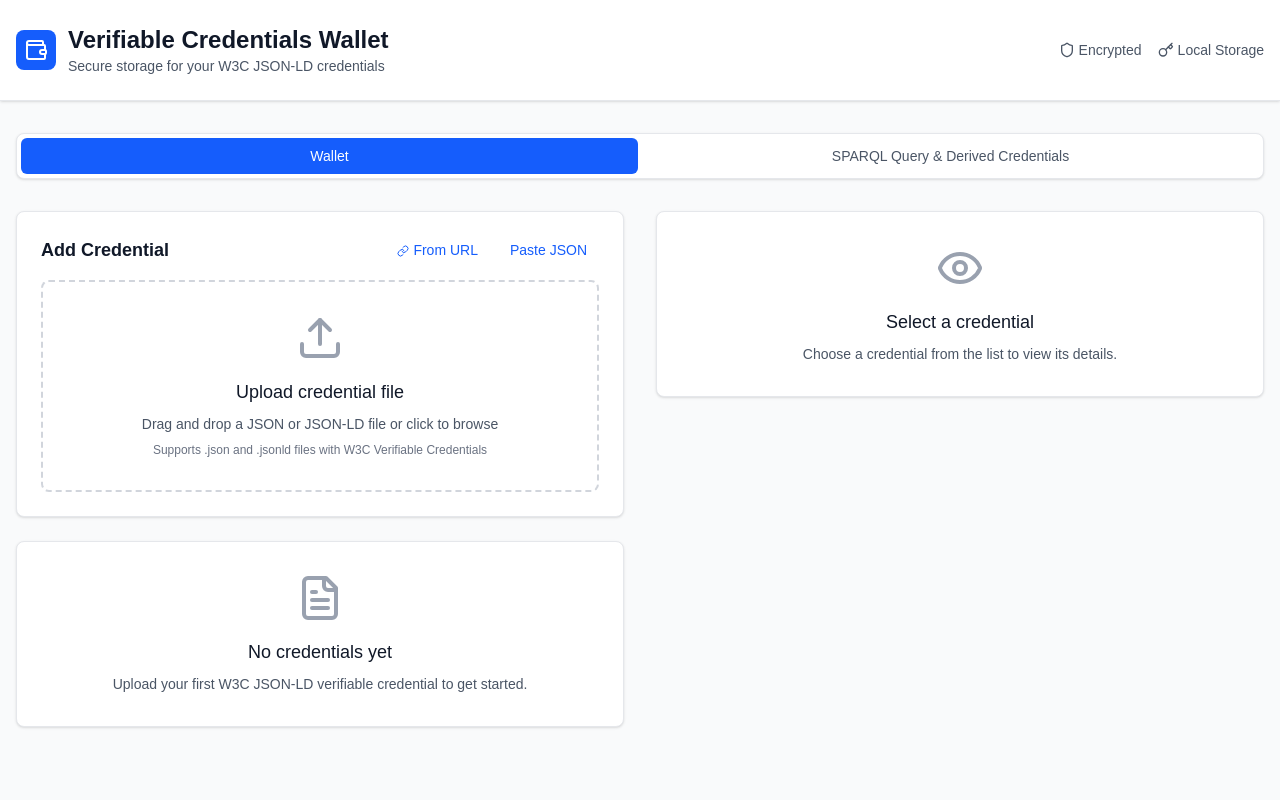
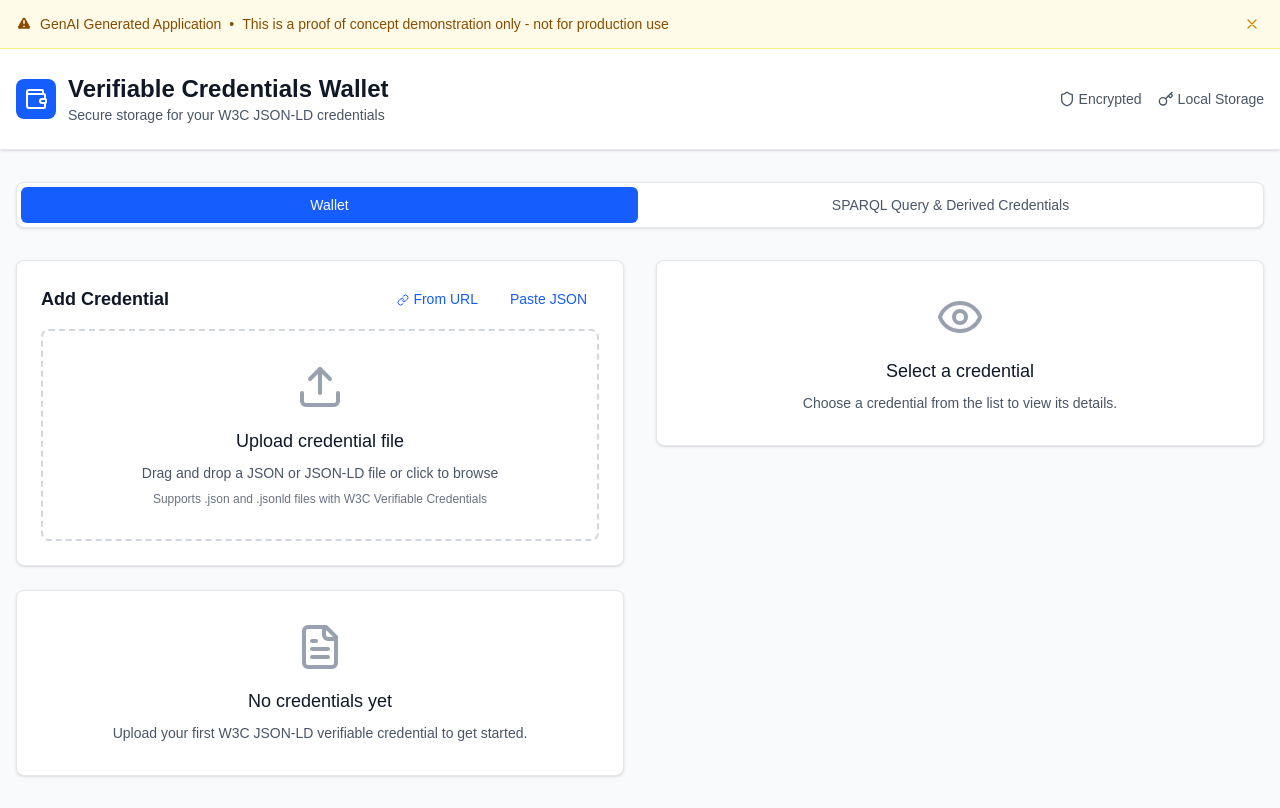
Before and after one commit to jeswr/sparql-proof-demo, a Next.js app: page / in a window 1280 px wide. Built offline with nearby package versions, Linux system fonts and the light colour scheme.

Commit message:
chore: add warning banner

```diff
--- a/src/app/page.tsx
+++ b/src/app/page.tsx
@@ -12,6 +12,7 @@
   const [credentials, setCredentials] = useState<VerifiableCredential[]>([]);
   const [selectedCredential, setSelectedCredential] = useState<VerifiableCredential | null>(null);
   const [activeTab, setActiveTab] = useState<'wallet' | 'sparql'>('wallet');
+  const [showWarningBanner, setShowWarningBanner] = useState(true);
 
   useEffect(() => {
     // Load credentials from localStorage on component mount
@@ -45,6 +46,33 @@
 
   return (
     <div className="min-h-screen bg-gray-50 dark:bg-gray-900">
+      {/* GenAI Warning Banner */}
+      {showWarningBanner && (
+        <div className="bg-yellow-50 dark:bg-yellow-900/20 border-b border-yellow-200 dark:border-yellow-800">
+          <div className="container mx-auto px-4 py-3">
+            <div className="flex items-center justify-between">
+              <div className="flex items-center space-x-2 text-sm text-yellow-800 dark:text-yellow-200">
+                <svg className="h-4 w-4 flex-shrink-0" fill="currentColor" viewBox="0 0 20 20">
+                  <path fillRule="evenodd" d="M8.257 3.099c.765-1.36 2.722-1.36 3.486 0l5.58 9.92c.75 1.334-.213 2.98-1.742 2.98H4.42c-1.53 0-2.493-1.646-1.743-2.98l5.58-9.92zM11 13a1 1 0 11-2 0 1 1 0 012 0zm-1-8a1 1 0 00-1 1v3a1 1 0 002 0V6a1 1 0 00-1-1z" clipRule="evenodd" />
+                </svg>
+                <span className="font-medium">GenAI Generated Application</span>
+                <span className="hidden sm:inline">•</span>
+                <span className="hidden sm:inline">This is a proof of concept demonstration only - not for production use</span>
+              </div>
+              <button
+                onClick={() => setShowWarningBanner(false)}
+                className="text-yellow-600 dark:text-yellow-400 hover:text-yellow-800 dark:hover:text-yellow-200 p-1"
+                aria-label="Close warning banner"
+              >
+                <svg className="h-4 w-4" fill="none" stroke="currentColor" viewBox="0 0 24 24">
+                  <path strokeLinecap="round" strokeLinejoin="round" strokeWidth={2} d="M6 18L18 6M6 6l12 12" />
+                </svg>
+              </button>
+            </div>
+          </div>
+        </div>
+      )}
+
       <WalletHeader />
 
       <main className="container mx-auto px-4 py-8">
```
